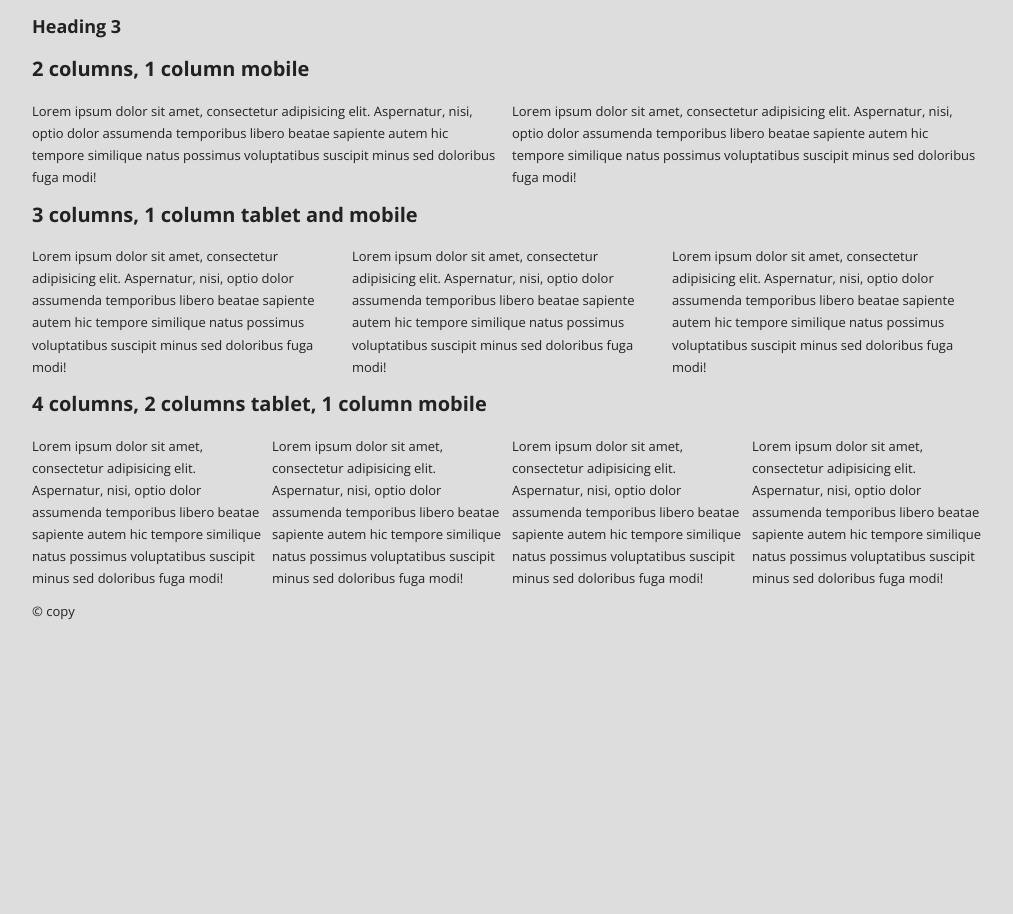
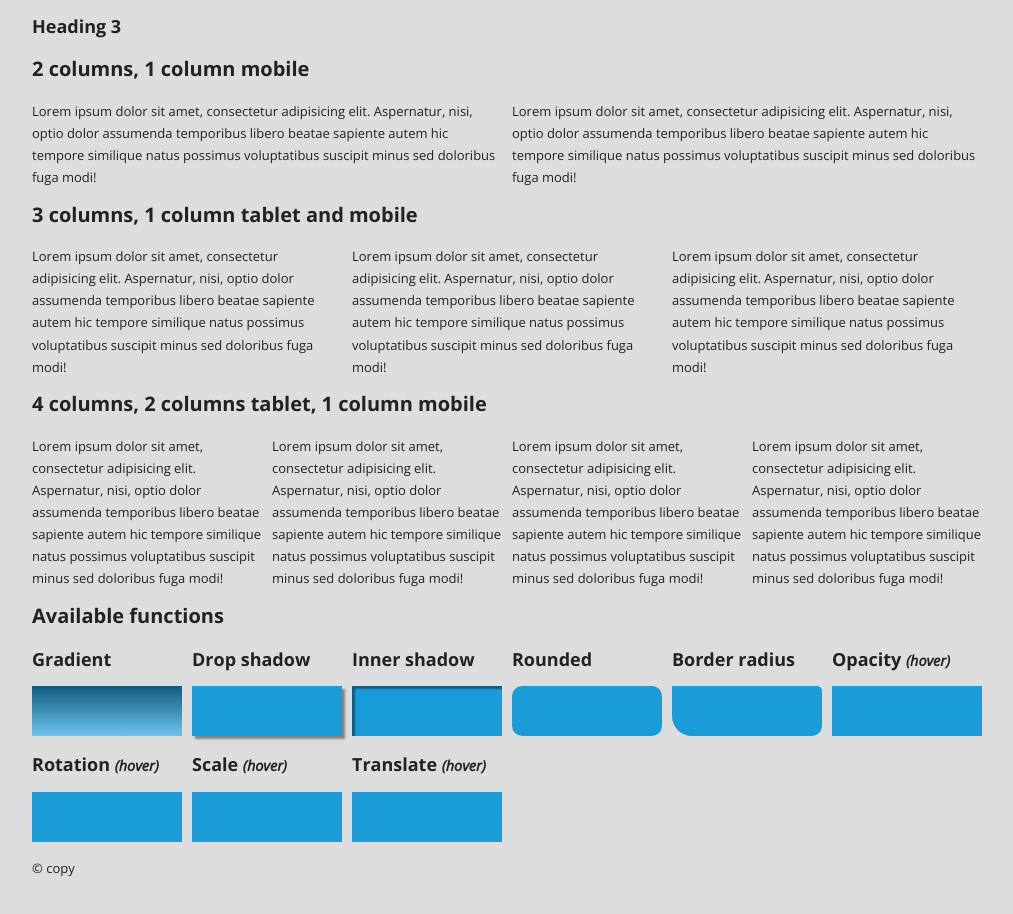
Before and after one commit to jasonlemay/captn-boilerplate, a website: page www/index.html in a window 1280 px wide. Shown: the part 130-1044 px from the top of the page, without its empty margins (133-1146 px from the left). Before the commit the page ends 801 px from the top, so only its background shows below. Drawn offline with nearby package versions, Linux system fonts and the light colour scheme.

Commit message:
Add functions

```diff
--- a/www/assets/less/functions.less
+++ b/www/assets/less/functions.less
@@ -8,7 +8,6 @@
   - Gradient background
   - Drop shadow
   - Inner shadow
-  - Box shadow
   - Rounded
   - Border radius
   - Opacity
@@ -74,14 +73,6 @@
 }
 
 /* - Box shadow
- *
- * Sets the box-shadow. The first two numbers are the x and y
- * coordinates, then the blur, and the color. This is different
- * from drop-shadow in that it takes on a color instead of setting
- * a transparent black shadow. Additionally, this mixin takes on
- * the whole set of arguments in one go, so no need for commas
- * between each number, and you can also add "inset" before the
- * first number for inset shadow.
  */
 
 .box-shadow(@arguments) {
@@ -220,3 +211,12 @@
   -webkit-box-sizing: @sizing;
   box-sizing: @sizing;
 }
+
+/* - Background clip
+ */
+
+.background-clip(@argument: padding-box) {
+  -moz-background-clip: @argument;
+  -webkit-background-clip: @argument;
+  background-clip: @argument;
+}
--- a/www/assets/less/layout.less
+++ b/www/assets/less/layout.less
@@ -45,6 +45,8 @@ h3{
 	font-size: 18px;
 	font-size: 1.8rem;
 	margin: 0.1em 0 0.9em;
+
+	em{font-size: 80%;}
 }
 
 // -- Elements -------------------------------------------
--- a/www/assets/less/style.less
+++ b/www/assets/less/style.less
@@ -23,6 +23,86 @@
 
 // -- Styles ---------------------------------------------
 
+.test-gradient{
+	.gradient(@c-primary, @c-primary-light, @c-primary-dark);
+	width: 100%;
+	height: 50px;
+}
+
+.test-dropshadow{
+	.drop-shadow(3px, 3px, 2px, 0.4);
+	background-color: @c-primary;
+	width: 100%;
+	height: 50px;
+}
+
+.test-innershadow{
+	.inner-shadow(3px, 3px, 2px, 0.4);
+	background-color: @c-primary;
+	width: 100%;
+	height: 50px;
+}
+
+.test-rounded{
+	.rounded(10px);
+	background-color: @c-primary;
+	width: 100%;
+	height: 50px;
+}
+
+.test-borderradius{
+	.border-radius(5px, 10px, 20px, 0px);
+	background-color: @c-primary;
+	width: 100%;
+	height: 50px;
+}
+
+.test-opacity{
+	.transition();
+	background-color: @c-primary;
+	width: 100%;
+	height: 50px;
+
+	&:hover{
+		.opacity(0.6);
+	}
+}
+
+.test-rotation{
+	.transition();
+	background-color: @c-primary;
+	width: 100%;
+	height: 50px;
+
+	&:hover{
+		.rotation(5deg);
+	}
+}
+
+.test-scale{
+	.transition();
+	background-color: @c-primary;
+	width: 100%;
+	height: 50px;
+
+	&:hover{
+		.scale(0.8);
+	}
+}
+
+.test-translate{
+	.transition();
+	background-color: @c-primary;
+	width: 100%;
+	height: 50px;
+
+	&:hover{
+		.translate(10px,5px);
+	}
+}
+
+.col-1_6{margin-bottom: 15px;}
+
 
 @media(@mobile) {}
 @media(@tablet) {}
--- a/www/index.html
+++ b/www/index.html
@@ -63,7 +63,7 @@
 	<div id="main" role="main">
 		<div class="container">
 
-			<!-- 2 colonnes -->
+			<!-- 2 columns -->
 
 			<div class="row clearfix">
 				<div class="col col-full">
@@ -89,7 +89,7 @@
 
 			</div>
 
-			<!-- 3 colonnes -->
+			<!-- 3 columns -->
 
 			<div class="row clearfix">
 				<div class="col col-full">
@@ -121,7 +121,7 @@
 
 			</div>
 
-			<!-- 4 colonnes -->
+			<!-- 4 columns -->
 
 			<div class="row clearfix">
 				<div class="col col-full">
@@ -159,6 +159,92 @@
 
 			</div>
 
+			<!-- Functions -->
+
+			<div class="row clearfix">
+				<div class="col col-full">
+
+					<h2>Available functions</h2>
+
+				</div>
+			</div>
+
+			<div class="row clearfix">
+
+				<div class="col col-1_6 col-t1_4 col-m1_2">
+
+					<h3>Gradient</h3>
+
+					<div class="test-gradient"></div>
+
+				</div>
+
+				<div class="col col-1_6 col-t1_4 col-m1_2">
+
+					<h3>Drop shadow</h3>
+
+					<div class="test-dropshadow"></div>
+
+				</div>
+
+				<div class="col col-1_6 col-t1_4 col-m1_2">
+
+					<h3>Inner shadow</h3>
+
+					<div class="test-innershadow"></div>
+
+				</div>
+
+				<div class="col col-1_6 col-t1_4 col-m1_2">
+
+					<h3>Rounded</h3>
+
+					<div class="test-rounded"></div>
+
+				</div>
+
+				<div class="col col-1_6 col-t1_4 col-m1_2">
+
+					<h3>Border radius</h3>
+
+					<div class="test-borderradius"></div>
+
+				</div>
+
+				<div class="col col-1_6 col-t1_4 col-m1_2">
+
+					<h3>Opacity <em>(hover)</em></h3>
+
+					<div class="test-opacity"></div>
+
+				</div>
+
+				<div class="col col-1_6 col-t1_4 col-m1_2">
+
+					<h3>Rotation <em>(hover)</em></h3>
+
+					<div class="test-rotation"></div>
+
+				</div>
+
+				<div class="col col-1_6 col-t1_4 col-m1_2">
+
+					<h3>Scale <em>(hover)</em></h3>
+
+					<div class="test-scale"></div>
+
+				</div>
+
+				<div class="col col-1_6 col-t1_4 col-m1_2">
+
+					<h3>Translate <em>(hover)</em></h3>
+
+					<div class="test-translate"></div>
+
+				</div>
+
+			</div>
+
 		</div>
 	</div>
 
```
Also changed, not shown: www/assets/build/css/style.css, www/assets/build/css/style.min.css.
